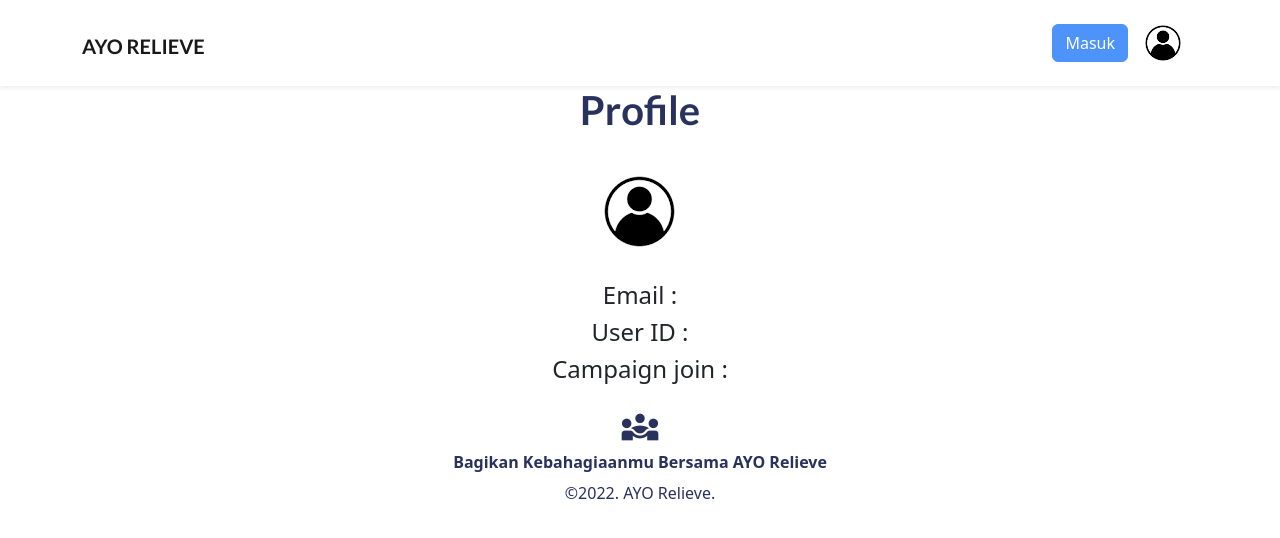
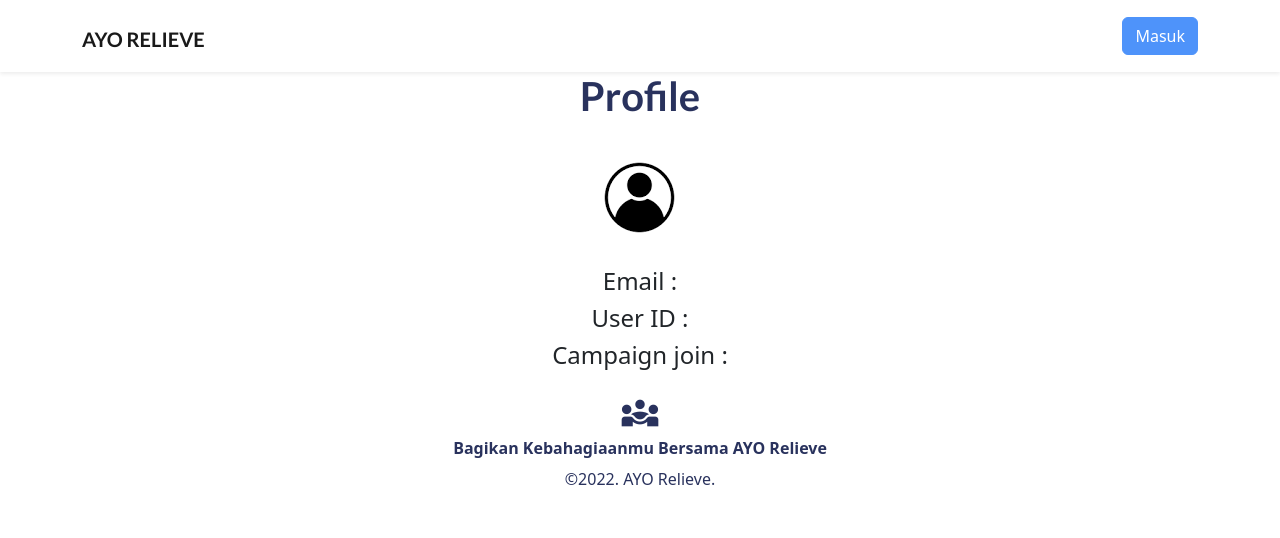
Before and after one commit to AYO-RELIEVE/FE-AYO-RELIEVE, a React (Vite) app: page /profile in a window 1280 px wide. Shown: the top 538 px of the page. Built offline with nearby package versions, Linux system fonts and the light colour scheme; no server answers.

Commit message:
add logic profile display

```diff
--- a/src/layout/Navbar.jsx
+++ b/src/layout/Navbar.jsx
@@ -7,6 +7,8 @@ import "./../assets/style.css"
 const Navbar = () => {
 
   const user = useSelector( store => store.user.data )
+  console.log(localStorage.length)
+  console.log(user)
 
   return (
     <nav className="navbar navbar-light shadow-sm px-3">
@@ -14,6 +16,12 @@ const Navbar = () => {
         <h1><Link className="navbar-brand" to="/">AYO RELIEVE</Link></h1>
 
         <div className="d-md-block d-lg-block">
+          {/* {localStorage.length == 0 ?  <Link to="/login" className="btn button">
+              Masuk
+            </Link> :     <Link to="/logout" className="btn button" type="button">
+              Logout
+            </Link>} */}
+
           { user == null &&
             <Link to="/login" className="btn button">
               Masuk
@@ -24,9 +32,9 @@ const Navbar = () => {
               Logout
             </Link>
           }
-          {<Link to="/profile" className="profile">
+          <Link to="/profile" className={user==null ? "d-none" : "profile"}>
             <img src={Icon} alt="..." className='profileImage'/>
-          </Link> }
+          </Link>
         </div>
       </div>
     </nav>
```
